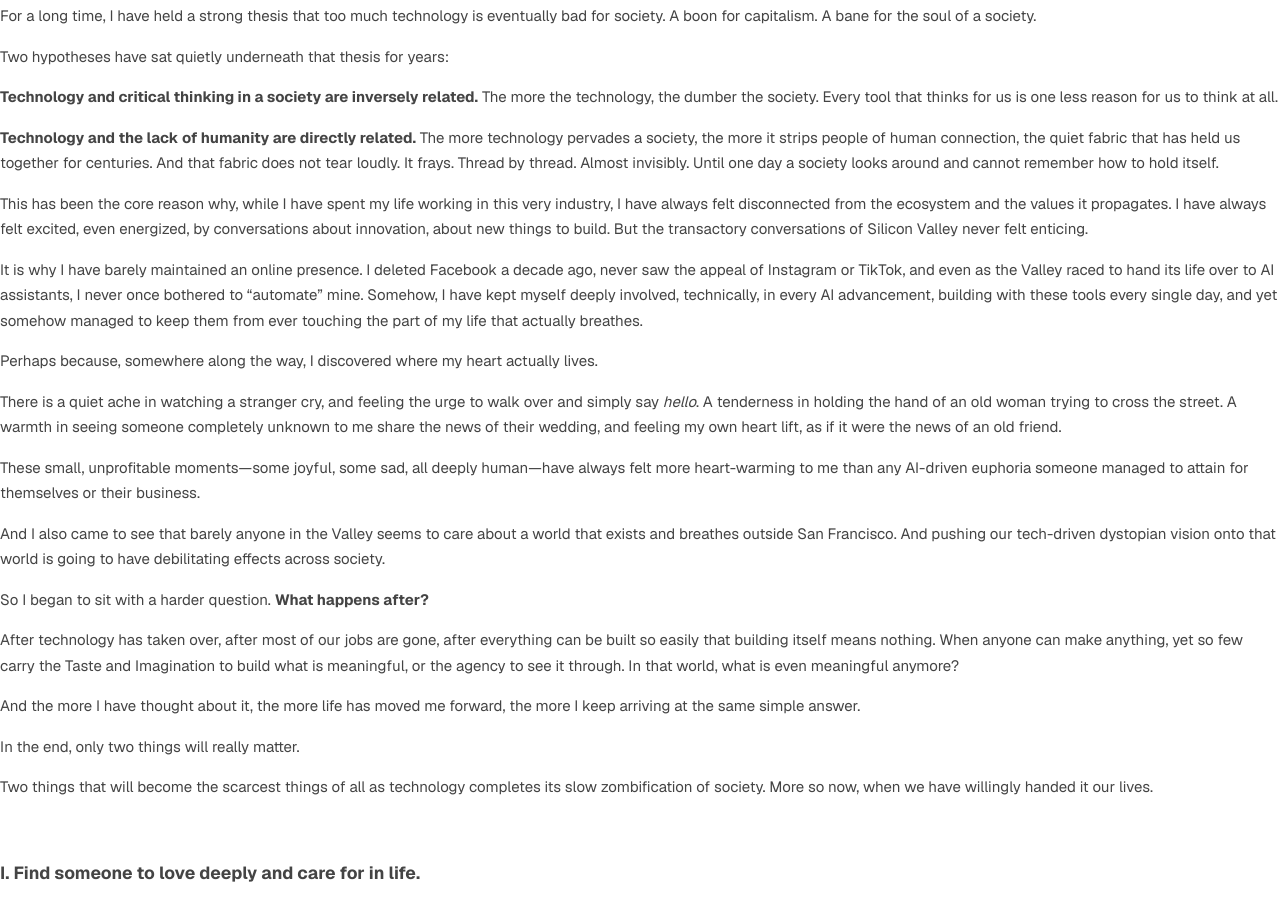
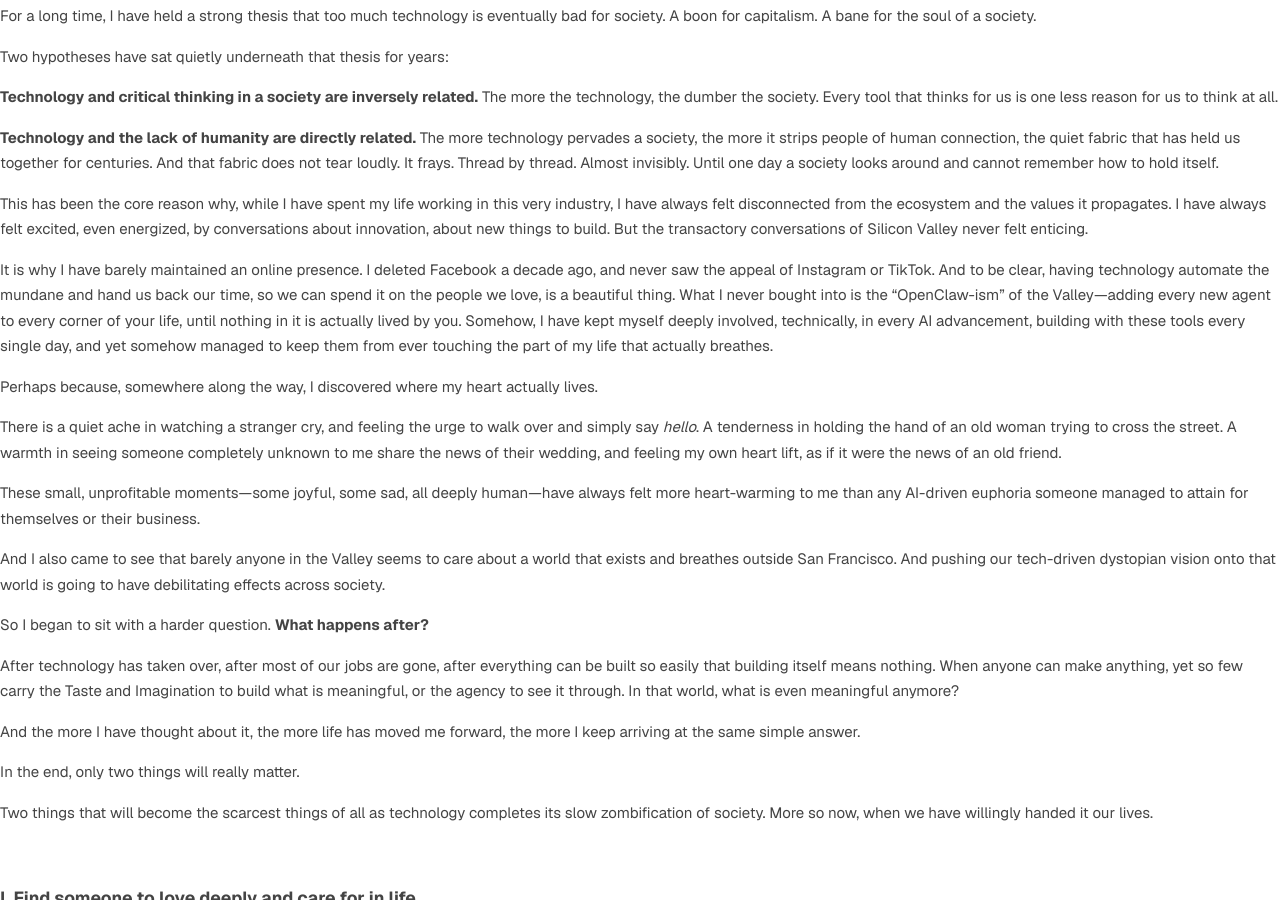
Before and after one commit to trmanish/trmanish.github.io, a Jekyll site: the page built from the-last-scarce-things-pdf.md, in a window 1280 px wide and 900 px high, scrolled down 647 px. Built offline with Jekyll 4.4.1, drawn with Linux system fonts in a browser that asks for light colours; our own code applies the rules of GitHub Pages for plain Markdown files.

Commit message:
Reframe AI assistant line: automation for time back vs OpenClaw-ism

```diff
--- a/the-last-scarce-things-pdf.md
+++ b/the-last-scarce-things-pdf.md
@@ -73,7 +73,7 @@ Two hypotheses have sat quietly underneath that thesis for years:
 
 This has been the core reason why, while I have spent my life working in this very industry, I have always felt disconnected from the ecosystem and the values it propagates. I have always felt excited, even energized, by conversations about innovation, about new things to build. But the transactory conversations of Silicon Valley never felt enticing.
 
-It is why I have barely maintained an online presence. I deleted Facebook a decade ago, never saw the appeal of Instagram or TikTok, and even as the Valley raced to hand its life over to AI assistants, I never once bothered to "automate" mine. Somehow, I have kept myself deeply involved, technically, in every AI advancement, building with these tools every single day, and yet somehow managed to keep them from ever touching the part of my life that actually breathes.
+It is why I have barely maintained an online presence. I deleted Facebook a decade ago, and never saw the appeal of Instagram or TikTok. And to be clear, having technology automate the mundane and hand us back our time, so we can spend it on the people we love, is a beautiful thing. What I never bought into is the "OpenClaw-ism" of the Valley—adding every new agent to every corner of your life, until nothing in it is actually lived by you. Somehow, I have kept myself deeply involved, technically, in every AI advancement, building with these tools every single day, and yet somehow managed to keep them from ever touching the part of my life that actually breathes.
 
 Perhaps because, somewhere along the way, I discovered where my heart actually lives.
 
```
Also changed, not shown: _posts/2026-06-06-the-last-scarce-things.md (+1 -1 lines), 1 other file.
